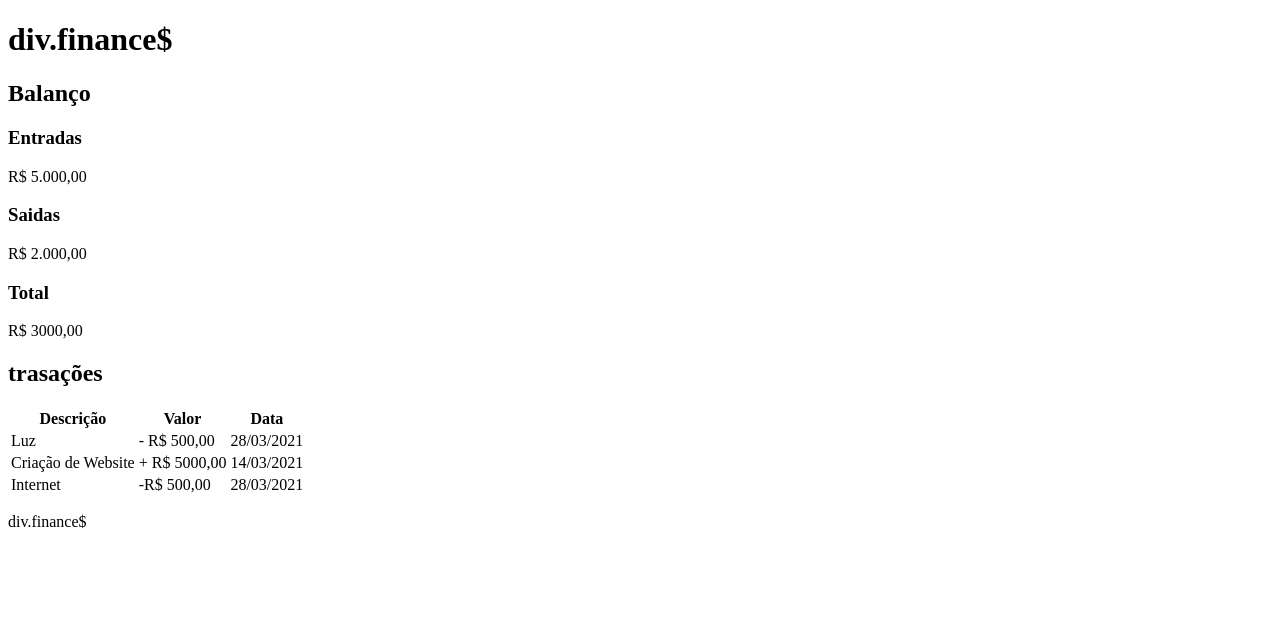
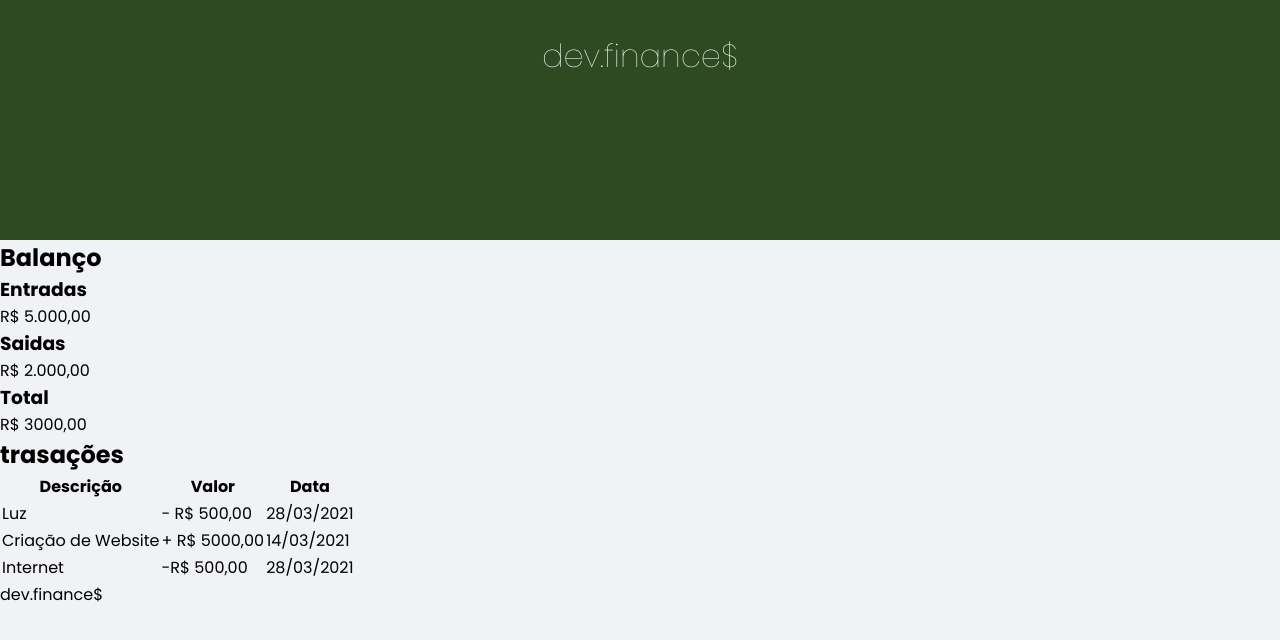
Before and after one commit to william-almeida/dev-finance, a plain HTML site: page index.html in a window 1280 px wide. Drawn offline with Linux system fonts and the light colour scheme.

Commit message:
style header

```diff
--- a/index.html
+++ b/index.html
@@ -5,13 +5,16 @@
   <meta charset="UTF-8">
   <meta http-equiv="X-UA-Compatible" content="IE=edge">
   <meta name="viewport" content="width=device-width, initial-scale=1.0">
-  <title> div.finance$ | Cash control</title>
+  <link rel="preconnect" href="https://fonts.gstatic.com">
+  <link href="https://fonts.googleapis.com/css2?family=Poppins:ital,wght@0,100;0,400;0,700;1,100;1,400;1,700&display=swap" rel="stylesheet">
+  <link rel="stylesheet" href="./style.css">
+  <title> dev.finance$ | Cash control</title>
 </head>
 
 <body>
 
   <header>
-    <h1 id="logo">div.finance$</h1>
+    <h1 id="logo">dev.finance$</h1>
   </header>
 
   <main>
@@ -67,7 +70,7 @@
   </main>
 
   <footer>
-    <p>div.finance$</p>
+    <p>dev.finance$</p>
   </footer>
 
 </body>
--- /dev/null
+++ b/style.css
@@ -0,0 +1,20 @@
+*{
+  box-sizing: border-box;
+  margin: 0;
+  padding: 0;
+}
+
+body{
+  background: #f0f2f5;
+  font-family: 'Poppins', sans-serif;
+}
+
+header{
+  background: #2d4a22;
+  padding: 2rem 0 10rem;
+  text-align: center;
+}
+header h1{
+  color: #FFFFFF;
+  font-weight: 100;
+}
```
